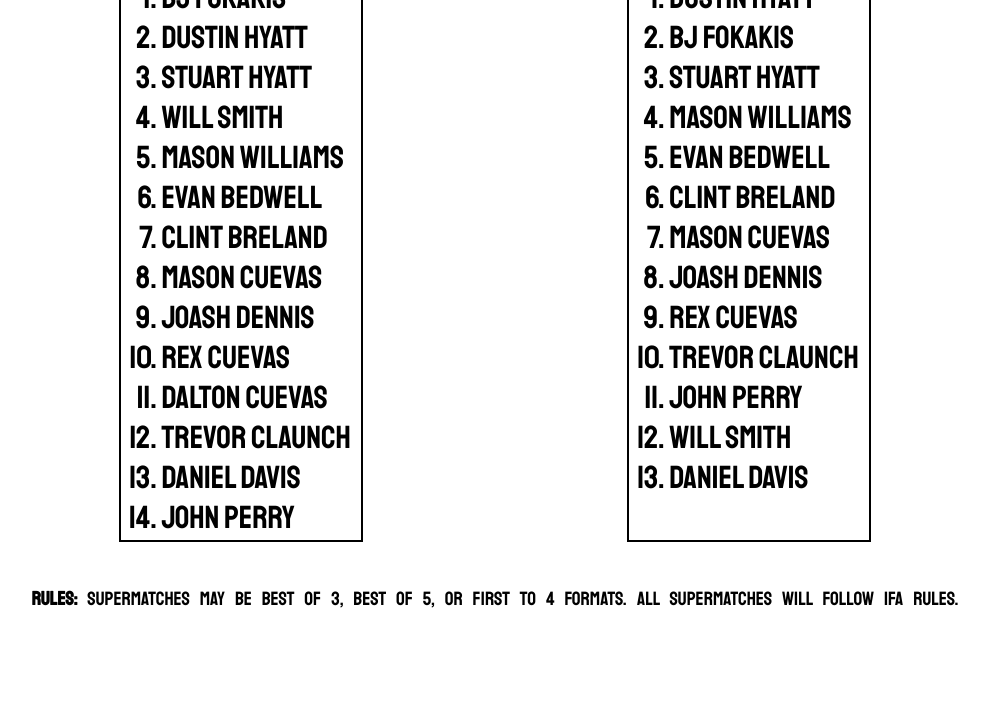
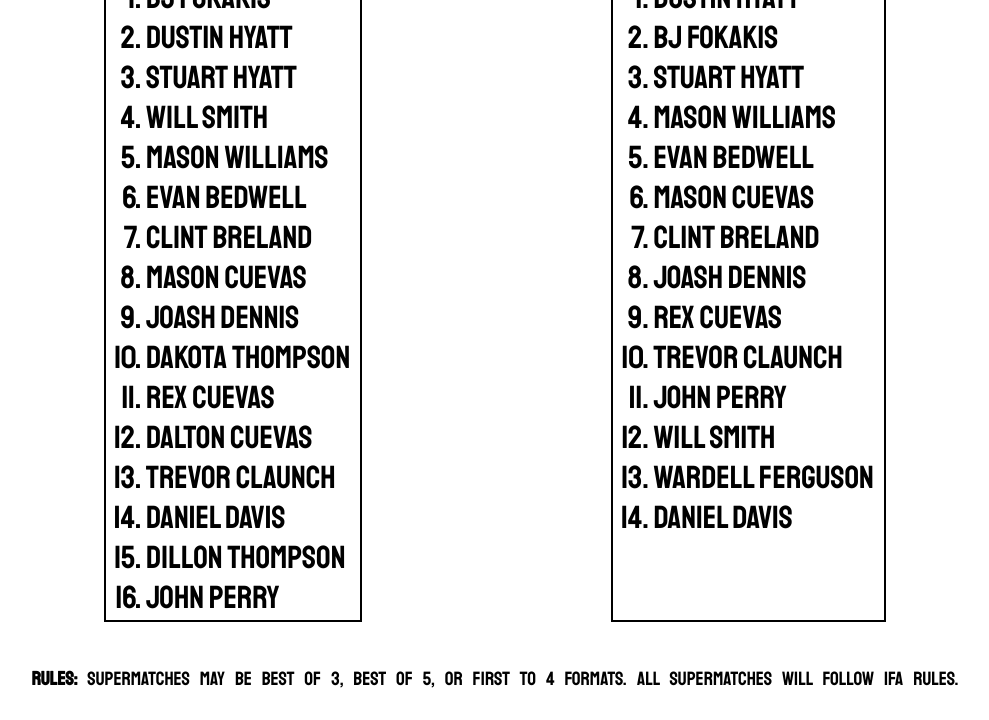
Before and after one commit to KillerKodyCodes/Sports_Team_Page, a plain HTML site: page rank.html in a window 1280 px wide. Shown: the part 452-1172 px from the top of the page, without its empty margins (145-1134 px from the left). Before the commit the page ends 1092 px from the top, so only its background shows below. Drawn offline with Linux system fonts and the light colour scheme.

Commit message:
updated rankings after ms state 2024

```diff
--- a/rank.html
+++ b/rank.html
@@ -69,10 +69,12 @@
                 <li>Clint Breland</li>
                 <li>Mason Cuevas</li>
                 <li>Joash Dennis</li>
+                <li>Dakota Thompson</li>
                 <li>Rex Cuevas</li>
                 <li>Dalton Cuevas</li>
                 <li>Trevor Claunch</li>
                 <li>Daniel Davis</li>
+                <li>Dillon Thompson</li>
                 <li>John Perry</li>
             </ol>
 
@@ -83,13 +85,14 @@
                 <li>Stuart Hyatt</li>
                 <li>Mason Williams</li>
                 <li>Evan Bedwell</li>
+                <li>Mason Cuevas</li>
                 <li>Clint Breland</li>
-                <li>Mason Cuevas</li>
                 <li>Joash Dennis</li>
                 <li>Rex Cuevas</li>
                 <li>Trevor Claunch</li>
                 <li>John Perry</li>
                 <li>Will Smith</li>
+                <li>Wardell Ferguson</li>
                 <li>Daniel Davis</li>
             </ol>
 
```
